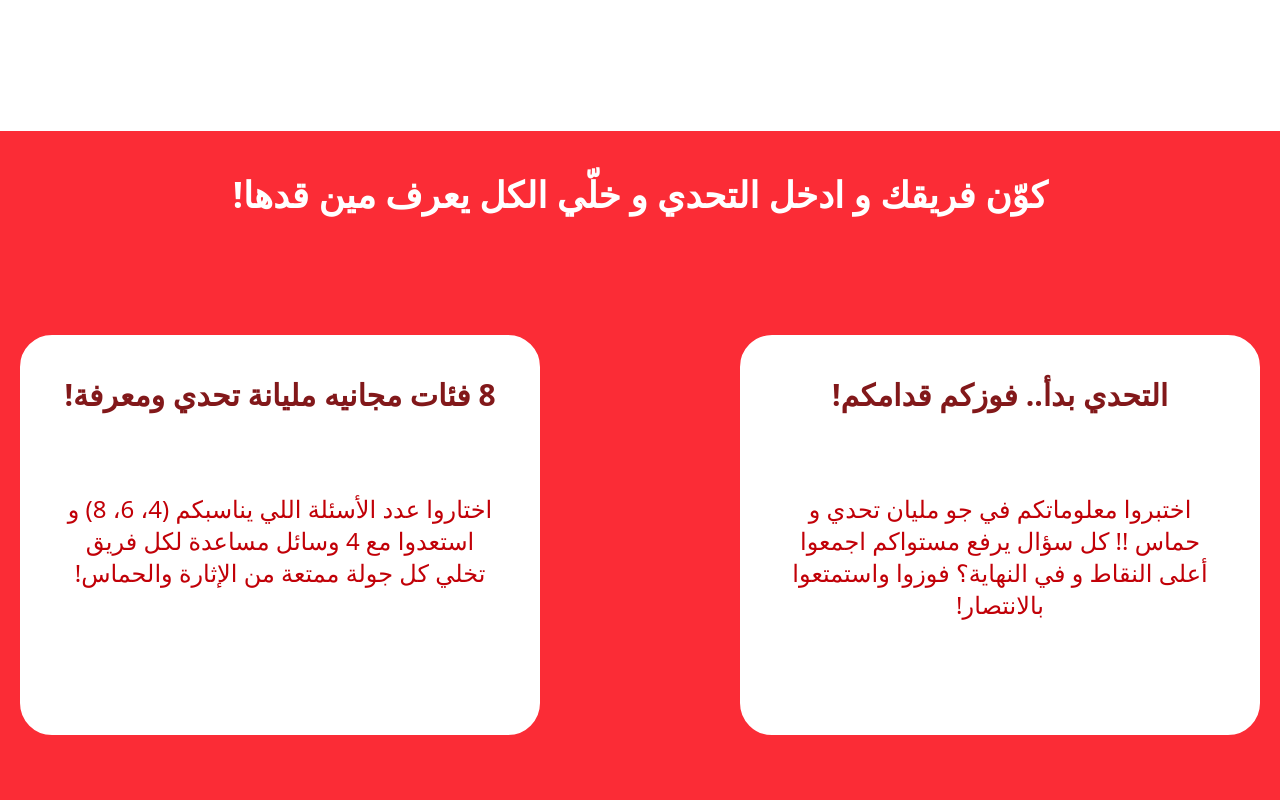
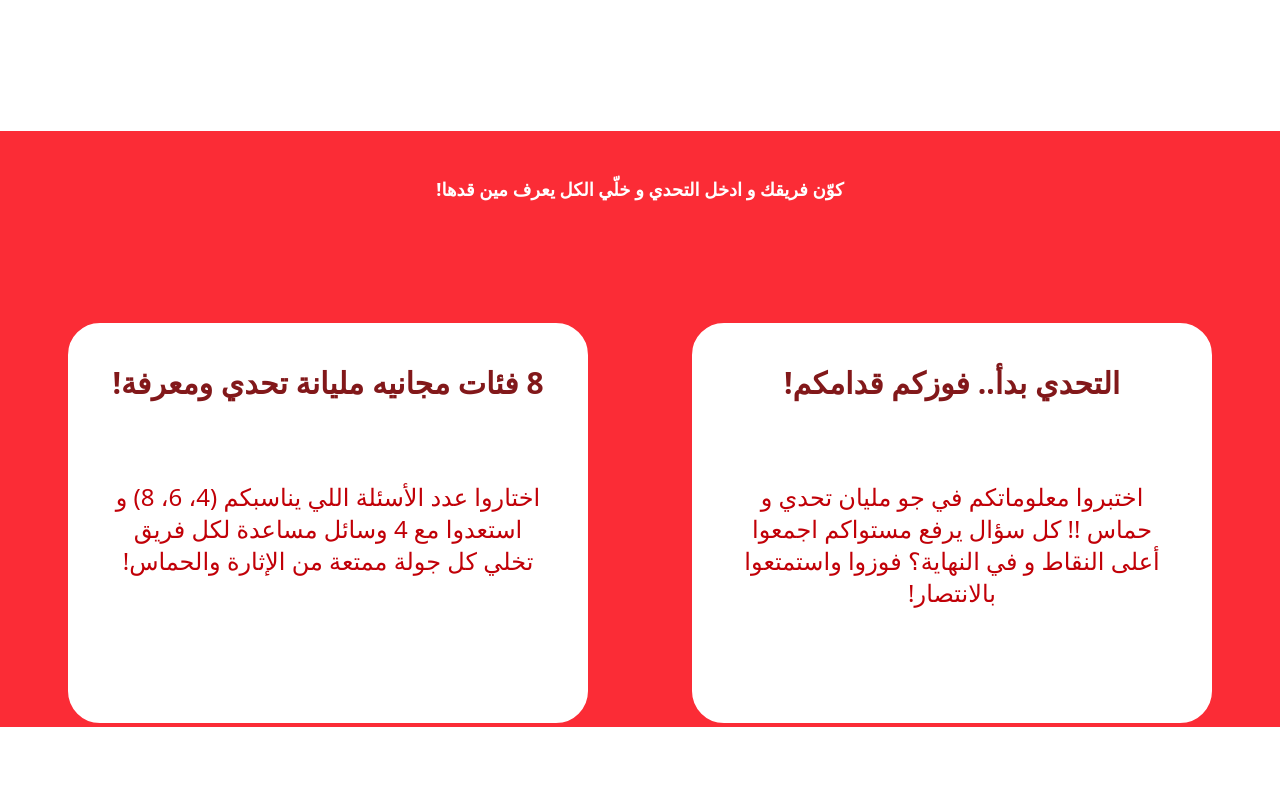
Before and after one commit to YaraAbdulrahim/meengaddha, a React (Vite) app: page / in a window 1280 px wide. Shown: the part 1260-2060 px from the top of the page. Built offline with nearby package versions, Linux system fonts and the light colour scheme.

Commit message:
update the breackpoint

```diff
--- a/src/components/GameDescription.jsx
+++ b/src/components/GameDescription.jsx
@@ -2,18 +2,18 @@ import React from "react";
 
 function GameDescription() {
   return (
-    <div className="flex flex-col" dir="rtl">
+    <div dir="rtl">
 
       {/* المربع الأحمر */}
-      <div className="border-4 w-full h-200 bg-red-500 border-red-500 mt-40 flex flex-col items-center">
+      <div className="border-4 w-full  bg-red-500 border-red-500 mt-40 flex flex-col items-center">
 
         {/* العنوان */}
-        <h1 className="font-bold text-white text-4xl text-center mt-10">
+        <h1 className="font-bold text-white text-lg md-text-2xl text-center mt-10">
           كوّن فريقك و ادخل التحدي و خلّي الكل يعرف مين قدها!
         </h1>
 
         {/* البوكسين البيضاء جنب بعض */}
-        <div className="flex space-x-50 mt-30">
+        <div className="flex flex-col md:flex-row md:justify-evenly gap-10 items-center w-full mt-30">
 
 
         <div className="border-2 border-white rounded-4xl bg-white w-130 h-100 flex flex-col items-center justify-start p-10">
```
